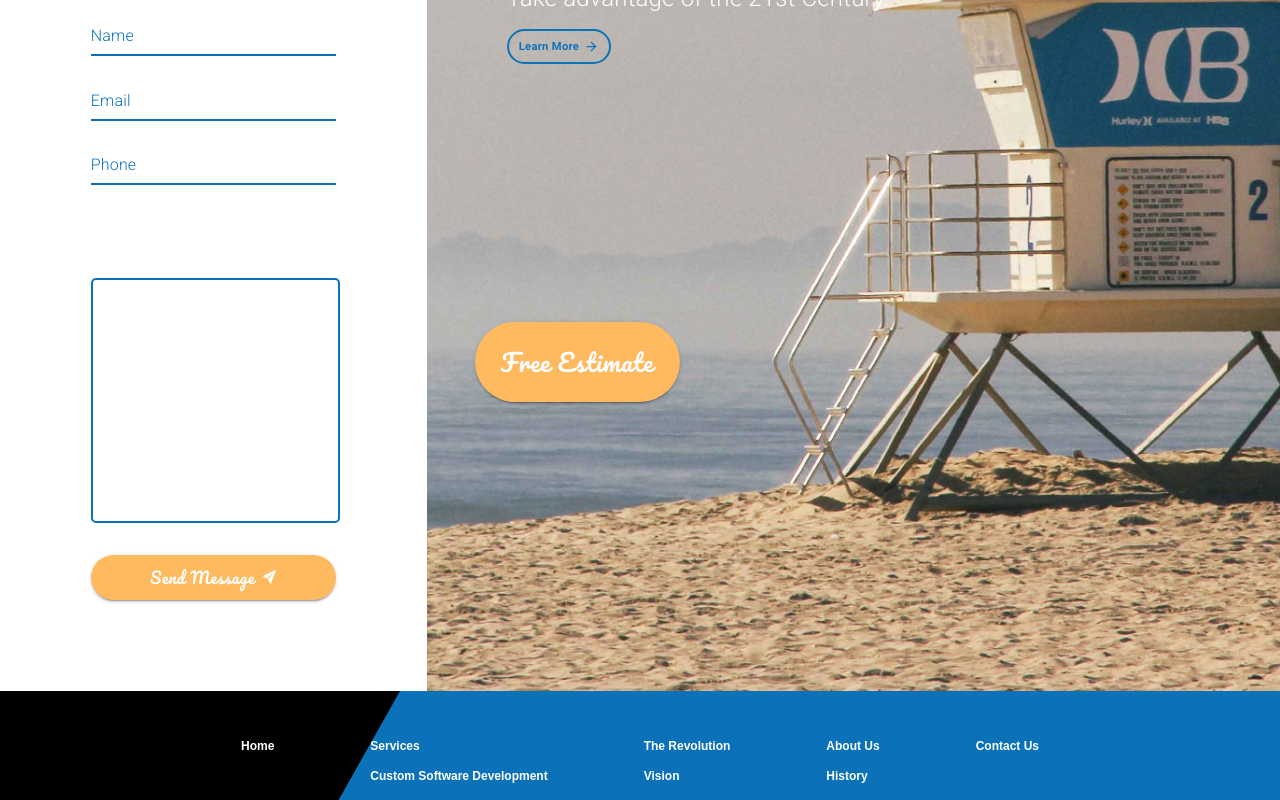
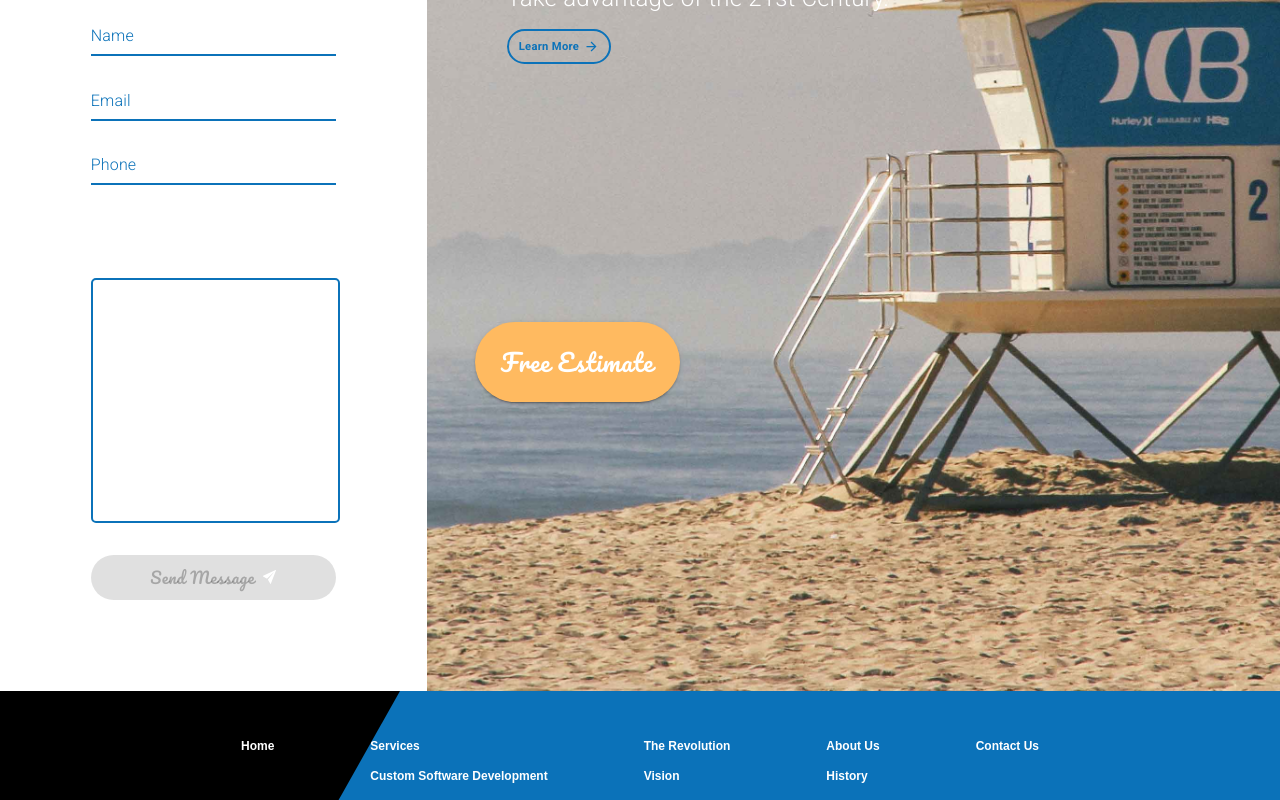
Before and after one commit to Jascha-Biederstedt/arcdevelopment, a React (Create React App) app: page /contact in a window 1280 px wide. Shown: the part 381-1181 px from the top of the page. Built offline with nearby package versions, Linux system fonts and the light colour scheme.

Commit message:
Implement validation functionality for contact form

```diff
--- a/src/components/Contact.js
+++ b/src/components/Contact.js
@@ -1,5 +1,5 @@
 import React, { useState } from 'react';
-import { Link } from 'react-router-dom';
+import { Link, Switch } from 'react-router-dom';
 import { makeStyles, useTheme } from '@material-ui/core/styles';
 import Grid from '@material-ui/core/Grid';
 import Typography from '@material-ui/core/Typography';
@@ -87,9 +87,47 @@ const Contact = ({ setValue }) => {
   const matchesSM = useMediaQuery(theme.breakpoints.down('sm'));
 
   const [name, setName] = useState('');
+
   const [email, setEmail] = useState('');
+  const [emailHelper, setEmailHelper] = useState('');
+
   const [phone, setPhone] = useState('');
+  const [phoneHelper, setPhoneHelper] = useState('');
+
   const [message, setMessage] = useState('');
+
+  const onChange = event => {
+    let valid;
+
+    switch (event.target.id) {
+      case 'email':
+        setEmail(event.target.value);
+        valid = /^\w+([.-]?\w+)*@\w+([.-]?\w+)*(\.\w{2,3})+$/.test(
+          event.target.value
+        );
+        if (!valid) {
+          setEmailHelper('Invalid email');
+        } else {
+          setEmailHelper('');
+        }
+        break;
+
+      case 'phone':
+        setPhone(event.target.value);
+        valid = /^\(?([0-9]{3})\)?[-. ]?([0-9]{3})[-. ]?([0-9]{4})$/.test(
+          event.target.value
+        );
+        if (!valid) {
+          setPhoneHelper('Invalid phone number');
+        } else {
+          setPhoneHelper('');
+        }
+        break;
+
+      default:
+        break;
+    }
+  };
 
   return (
     <Grid container direction="row">
@@ -137,7 +175,12 @@ const Contact = ({ setValue }) => {
                     fontSize: '1rem',
                   }}
                 >
-                  (555) 123-4567
+                  <a
+                    href="tel:5555555555"
+                    style={{ textDecoration: 'none', color: 'inherit' }}
+                  >
+                    (555) 123-4567
+                  </a>
                 </Typography>
               </Grid>
             </Grid>
@@ -157,7 +200,12 @@ const Contact = ({ setValue }) => {
                     fontSize: '1rem',
                   }}
                 >
-                  zachary@gmail.com
+                  <a
+                    href="mailto:zachary@gmail.com"
+                    style={{ textDecoration: 'none', color: 'inherit' }}
+                  >
+                    zachary@gmail.com
+                  </a>
                 </Typography>
               </Grid>
             </Grid>
@@ -180,18 +228,22 @@ const Contact = ({ setValue }) => {
                 <TextField
                   label="Email"
                   id="email"
+                  error={emailHelper.length !== 0}
+                  helperText={emailHelper}
                   fullWidth
                   value={email}
-                  onChange={event => setEmail(event.target.value)}
+                  onChange={onChange}
                 />
               </Grid>
               <Grid item style={{ marginBottom: '0.8em' }}>
                 <TextField
                   label="Phone"
                   id="phone"
+                  error={phoneHelper.length !== 0}
+                  helperText={phoneHelper}
                   fullWidth
                   value={phone}
-                  onChange={event => setPhone(event.target.value)}
+                  onChange={onChange}
                 />
               </Grid>
             </Grid>
@@ -208,7 +260,18 @@ const Contact = ({ setValue }) => {
               />
             </Grid>
             <Grid item container justify="center" style={{ marginTop: '2em' }}>
-              <Button variant="contained" className={classes.sendButton}>
+              <Button
+                disabled={
+                  name.length === 0 ||
+                  email.length === 0 ||
+                  phone.length === 0 ||
+                  message.length === 0 ||
+                  emailHelper.length !== 0 ||
+                  phoneHelper.length !== 0
+                }
+                variant="contained"
+                className={classes.sendButton}
+              >
                 Send Message
                 <img
                   src={airplane}
```
